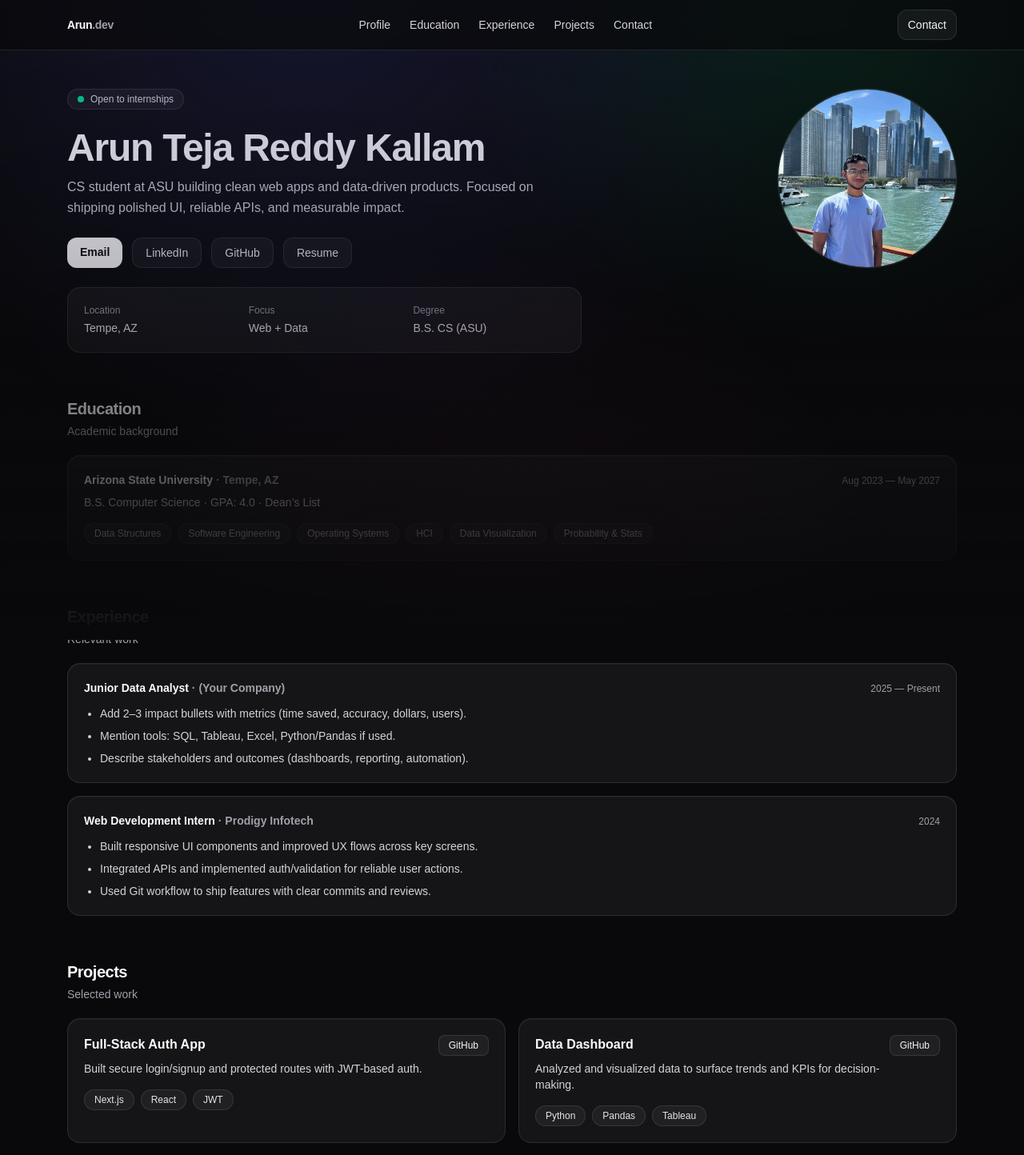
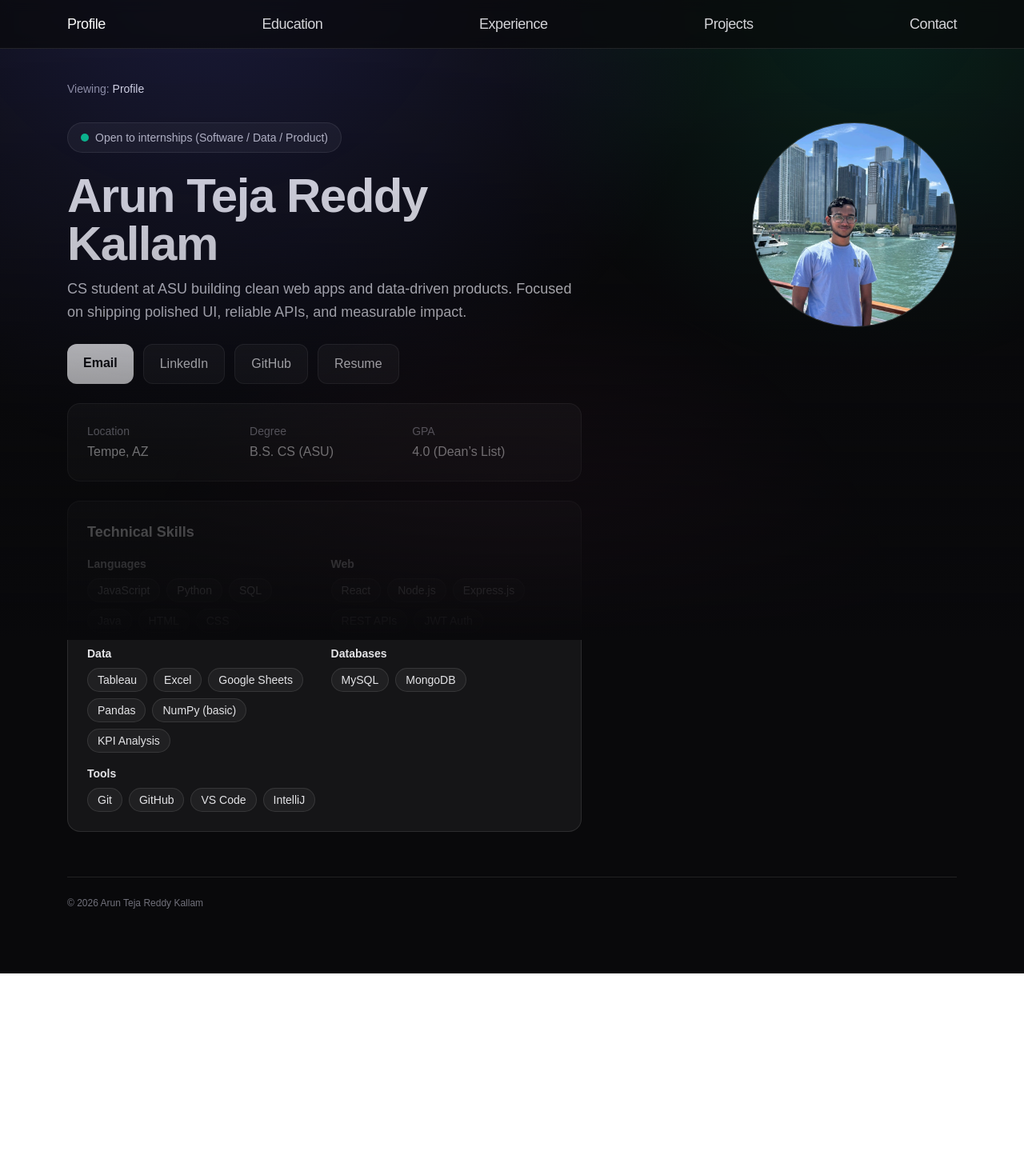
Before and after one commit to akallam04/arun-portfolio, a Next.js app: page / in a window 1280 px wide. Shown: the top 1444 px of the page at 80% size. After the commit the page ends 1217 px from the top, so only its background shows below. Built offline with nearby package versions, Linux system fonts and the light colour scheme.

Commit message:
Tabbed layout + resume content + bigger typography

```diff
--- a/app/page.tsx
+++ b/app/page.tsx
@@ -1,218 +1,134 @@
+"use client";
+
+import { useMemo, useState } from "react";
 import Image from "next/image";
 
-const nav = [
-  { label: "Profile", href: "#profile" },
-  { label: "Education", href: "#education" },
-  { label: "Experience", href: "#experience" },
-  { label: "Projects", href: "#projects" },
-  { label: "Contact", href: "#contact" },
+type SectionKey = "profile" | "education" | "experience" | "projects" | "contact";
+
+const nav: { key: SectionKey; label: string }[] = [
+  { key: "profile", label: "Profile" },
+  { key: "education", label: "Education" },
+  { key: "experience", label: "Experience" },
+  { key: "projects", label: "Projects" },
+  { key: "contact", label: "Contact" },
 ];
 
+const links = {
+  linkedin: "https://linkedin.com/in/akallam3",
+  github: "https://github.com/akallam04",
+  email: "mailto:akallam04@gmail.com",
+  resume: "/resume.pdf",
+};
+
 const skills = {
-  Languages: ["JavaScript", "Python", "Java", "SQL", "HTML", "CSS"],
-  Web: ["React", "Next.js", "Node.js", "Express.js", "REST APIs", "JWT Auth"],
-  Data: ["Tableau", "Excel", "Pandas (basic)", "NumPy (basic)"],
-  Tools: ["Git", "GitHub", "VS Code"],
+  Languages: ["JavaScript", "Python", "SQL", "Java", "HTML", "CSS"],
+  Web: ["React", "Node.js", "Express.js", "REST APIs", "JWT Auth"],
+  Data: ["Tableau", "Excel", "Google Sheets", "Pandas", "NumPy (basic)", "KPI Analysis"],
+  Databases: ["MySQL", "MongoDB"],
+  Tools: ["Git", "GitHub", "VS Code", "IntelliJ"],
 };
+
+const coursework = [
+  "Data Structures & Algorithms",
+  "Object-Oriented Programming",
+  "Software Engineering",
+  "Operating Systems",
+  "Principles of Programming Languages",
+  "Intro to Human-Computer Interaction",
+  "Foundations of Data Visualization",
+  "Discrete Mathematics",
+  "Probability & Statistics",
+  "Computer Organization & Assembly",
+];
+
+const experience = [
+  {
+    role: "Junior Data Analyst",
+    org: "Food Forest AI",
+    location: "Remote",
+    dates: "Jun 2025 – Jul 2025",
+    bullets: [
+      "Cleaned and validated datasets for 500+ company profiles using Excel/Google Sheets and Python, ensuring accuracy across business, contact, and geographic fields.",
+      "Extracted and standardized capabilities, certifications, and product data from websites, directories, and LinkedIn to deliver structured enrichment.",
+      "Automated Python QA checks to flag missing values, anomalies, and formatting issues—reducing manual review and producing ingestion-ready datasets that improved search/discovery for supply-chain users.",
+    ],
+  },
+  {
+    role: "Full-Stack Web Development Intern",
+    org: "Prodigy InfoTech",
+    location: "Remote",
+    dates: "Sep 2024 – Oct 2024",
+    bullets: [
+      "Built responsive web pages using HTML, CSS, and JavaScript, implementing interactive UI components and clean layouts.",
+      "Completed structured development tasks aligned with deadlines and real-world requirements; iterated based on feedback.",
+      "Used GitHub for version control, task submissions, and incremental improvements across multiple mini-projects.",
+    ],
+  },
+];
 
 const projects = [
   {
-    title: "Full-Stack Auth App",
-    description: "Built secure login/signup and protected routes with JWT-based auth.",
-    tags: ["Next.js", "React", "JWT"],
+    title: "Goalsetter — Full-Stack MERN App",
+    stack: ["React", "Node.js/Express", "MongoDB", "JWT Auth", "REST APIs"],
+    bullets: [
+      "Built a full-stack goals tracking application with JWT-based authentication, protected routes, and a responsive React UI.",
+      "Developed RESTful APIs to create/read/update/delete goals with server-side validation, error handling, and MongoDB persistence.",
+      "Extended the project with UI/UX improvements (loading/error states) and features like filtering/sorting, with clear GitHub documentation.",
+    ],
     github: "https://github.com/akallam04",
-    live: "",
   },
   {
-    title: "Data Dashboard",
-    description: "Analyzed and visualized data to surface trends and KPIs for decision-making.",
-    tags: ["Python", "Pandas", "Tableau"],
+    title: "Sales Insights — Business Analytics Dashboard",
+    stack: ["MySQL", "Excel", "Tableau"],
+    bullets: [
+      "Analyzed sales data using MySQL to compute KPIs (revenue trends, top customers/products, regional performance) and answer business questions.",
+      "Built an interactive Tableau dashboard with filters and drilldowns to visualize performance drivers and trends over time.",
+      "Documented data assumptions, query logic, and insights to ensure the analysis is reproducible and stakeholder-ready.",
+    ],
     github: "https://github.com/akallam04",
-    live: "",
-  },
-  {
-    title: "API + Database Project",
-    description: "Designed REST APIs and integrated a SQL database for CRUD workflows.",
-    tags: ["Node.js", "Express", "SQL"],
-    github: "https://github.com/akallam04",
-    live: "",
   },
 ];
 
 export default function Page() {
+  const [active, setActive] = useState<SectionKey>("profile");
+
+  const activeLabel = useMemo(() => nav.find((n) => n.key === active)?.label ?? "", [active]);
+
   return (
     <div className="min-h-screen bg-zinc-950 text-zinc-50">
       <Background />
 
       <header className="sticky top-0 z-50 border-b border-white/10 bg-zinc-950/70 backdrop-blur">
-        <div className="mx-auto flex max-w-6xl items-center justify-between px-5 py-3">
-          <a href="#profile" className="text-sm font-semibold tracking-tight">
-            Arun<span className="text-zinc-400">.dev</span>
-          </a>
-
-          <nav className="hidden items-center gap-6 md:flex">
+        <div className="mx-auto max-w-6xl px-5 py-4">
+          <nav className="flex items-center justify-between gap-6">
             {nav.map((n) => (
-              <a
-                key={n.href}
-                href={n.href}
-                className="text-sm text-zinc-300 hover:text-zinc-50"
+              <button
+                key={n.key}
+                onClick={() => setActive(n.key)}
+                className={[
+                  "text-base font-medium tracking-tight md:text-lg",
+                  active === n.key ? "text-zinc-50" : "text-zinc-300 hover:text-zinc-50",
+                ].join(" ")}
               >
                 {n.label}
-              </a>
+              </button>
             ))}
           </nav>
-
-          <div className="flex items-center gap-2">
-            <a
-              href="#contact"
-              className="rounded-xl border border-white/10 bg-white/5 px-3 py-2 text-sm text-zinc-100 hover:bg-white/10"
-            >
-              Contact
-            </a>
-          </div>
         </div>
       </header>
 
-      <main className="mx-auto max-w-6xl px-5 pb-20 pt-12">
-        <section id="profile" className="grid gap-10 md:grid-cols-[1.2fr_0.8fr]">
-          <div className="space-y-6">
-            <div className="inline-flex items-center gap-2 rounded-full border border-white/10 bg-white/5 px-3 py-1 text-xs text-zinc-300">
-              <span className="h-2 w-2 rounded-full bg-emerald-400" />
-              Open to internships
-            </div>
+      <main className="mx-auto max-w-6xl px-5 pb-20 pt-10">
+        <div className="mb-8">
+          <div className="text-sm text-zinc-400">
+            Viewing: <span className="text-zinc-100">{activeLabel}</span>
+          </div>
+        </div>
 
-            <div className="space-y-3">
-              <h1 className="text-4xl font-semibold tracking-tight md:text-5xl">
-                Arun Teja Reddy Kallam
-              </h1>
-              <p className="max-w-2xl text-base leading-relaxed text-zinc-300">
-                CS student at ASU building clean web apps and data-driven products. Focused on
-                shipping polished UI, reliable APIs, and measurable impact.
-              </p>
-            </div>
-
-            <div className="flex flex-wrap gap-3">
-              <PrimaryButton href="mailto:akallam04@gmail.com" label="Email" />
-              <GhostButton href="https://www.linkedin.com/in/akallam3/" label="LinkedIn" />
-              <GhostButton href="https://github.com/akallam04" label="GitHub" />
-              <GhostButton href="/resume.pdf" label="Resume" />
-            </div>
-
-            <div className="grid gap-4 rounded-2xl border border-white/10 bg-white/5 p-5 sm:grid-cols-3">
-              <Stat label="Location" value="Tempe, AZ" />
-              <Stat label="Focus" value="Web + Data" />
-              <Stat label="Degree" value="B.S. CS (ASU)" />
-            </div>
-          </div>
-
-          <div className="flex items-start justify-center md:justify-end">
-            <div className="relative h-44 w-44 overflow-hidden rounded-full border border-white/10 bg-white/5 shadow-[0_0_0_1px_rgba(255,255,255,0.04)] md:h-56 md:w-56">
-              <Image
-                src="/avatar.jpg"
-                alt="Arun Teja Reddy Kallam"
-                fill
-                className="object-cover"
-                priority
-              />
-            </div>
-          </div>
-        </section>
-
-        <Section id="education" title="Education" subtitle="Academic background">
-          <Card>
-            <div className="flex flex-col gap-1 sm:flex-row sm:items-baseline sm:justify-between">
-              <div className="text-sm font-semibold">
-                Arizona State University <span className="text-zinc-400">· Tempe, AZ</span>
-              </div>
-              <div className="text-xs text-zinc-400">Aug 2023 — May 2027</div>
-            </div>
-            <div className="mt-2 text-sm text-zinc-300">
-              B.S. Computer Science · GPA: 4.0 · Dean’s List
-            </div>
-            <div className="mt-4 flex flex-wrap gap-2">
-              <Tag>Data Structures</Tag>
-              <Tag>Software Engineering</Tag>
-              <Tag>Operating Systems</Tag>
-              <Tag>HCI</Tag>
-              <Tag>Data Visualization</Tag>
-              <Tag>Probability &amp; Stats</Tag>
-            </div>
-          </Card>
-        </Section>
-
-        <Section id="experience" title="Experience" subtitle="Relevant work">
-          <div className="grid gap-4">
-            <ExperienceItem
-              role="Junior Data Analyst"
-              org="(Your Company)"
-              dates="2025 — Present"
-              bullets={[
-                "Add 2–3 impact bullets with metrics (time saved, accuracy, dollars, users).",
-                "Mention tools: SQL, Tableau, Excel, Python/Pandas if used.",
-                "Describe stakeholders and outcomes (dashboards, reporting, automation).",
-              ]}
-            />
-            <ExperienceItem
-              role="Web Development Intern"
-              org="Prodigy Infotech"
-              dates="2024"
-              bullets={[
-                "Built responsive UI components and improved UX flows across key screens.",
-                "Integrated APIs and implemented auth/validation for reliable user actions.",
-                "Used Git workflow to ship features with clear commits and reviews.",
-              ]}
-            />
-          </div>
-        </Section>
-
-        <Section id="projects" title="Projects" subtitle="Selected work">
-          <div className="grid gap-4 md:grid-cols-2">
-            {projects.map((p) => (
-              <Card key={p.title}>
-                <div className="flex items-start justify-between gap-3">
-                  <div className="space-y-2">
-                    <div className="text-base font-semibold">{p.title}</div>
-                    <div className="text-sm text-zinc-300">{p.description}</div>
-                  </div>
-                  <div className="flex gap-2">
-                    <SmallButton href={p.github} label="GitHub" />
-                    {p.live ? <SmallButton href={p.live} label="Live" /> : null}
-                  </div>
-                </div>
-                <div className="mt-4 flex flex-wrap gap-2">
-                  {p.tags.map((t) => (
-                    <Tag key={t}>{t}</Tag>
-                  ))}
-                </div>
-              </Card>
-            ))}
-          </div>
-
-          <div className="mt-6 grid gap-4 md:grid-cols-2">
-            {Object.entries(skills).map(([k, items]) => (
-              <Card key={k}>
-                <div className="text-sm font-semibold">{k}</div>
-                <div className="mt-3 flex flex-wrap gap-2">
-                  {items.map((s) => (
-                    <Tag key={s}>{s}</Tag>
-                  ))}
-                </div>
-              </Card>
-            ))}
-          </div>
-        </Section>
-
-        <Section id="contact" title="Contact" subtitle="Let’s talk">
-          <Card>
-            <div className="text-sm text-zinc-300">
-              Email:{" "}
-              <a className="underline decoration-white/20 underline-offset-4" href="mailto:akallam04@gmail.com">
-                akallam04@gmail.com
-              </a>{" "}
-              · LinkedIn is the fastest way to reach me.
-            </div>
-          </Card>
-        </Section>
+        {active === "profile" ? <Profile /> : null}
+        {active === "education" ? <Education /> : null}
+        {active === "experience" ? <Experience /> : null}
+        {active === "projects" ? <Projects /> : null}
+        {active === "contact" ? <Contact /> : null}
 
         <footer className="mt-14 border-t border-white/10 pt-6 text-xs text-zinc-500">
           © {new Date().getFullYear()} Arun Teja Reddy Kallam
@@ -222,40 +138,198 @@ export default function Page() {
   );
 }
 
+function Profile() {
+  return (
+    <section className="grid gap-10 md:grid-cols-[1.2fr_0.8fr]">
+      <div className="space-y-6">
+        <div className="inline-flex items-center gap-2 rounded-full border border-white/10 bg-white/5 px-4 py-2 text-sm text-zinc-300">
+          <span className="h-2.5 w-2.5 rounded-full bg-emerald-400" />
+          Open to internships (Software / Data / Product)
+        </div>
+
+        <div className="space-y-3">
+          <h1 className="text-4xl font-semibold tracking-tight md:text-6xl">
+            Arun Teja Reddy Kallam
+          </h1>
+          <p className="max-w-2xl text-lg leading-relaxed text-zinc-300">
+            CS student at ASU building clean web apps and data-driven products. Focused on shipping
+            polished UI, reliable APIs, and measurable impact.
+          </p>
+        </div>
+
+        <div className="flex flex-wrap gap-3">
+          <PrimaryButton href={links.email} label="Email" />
+          <GhostButton href={links.linkedin} label="LinkedIn" />
+          <GhostButton href={links.github} label="GitHub" />
+          <GhostButton href={links.resume} label="Resume" download />
+        </div>
+
+        <div className="grid gap-4 rounded-2xl border border-white/10 bg-white/5 p-6 sm:grid-cols-3">
+          <Stat label="Location" value="Tempe, AZ" />
+          <Stat label="Degree" value="B.S. CS (ASU)" />
+          <Stat label="GPA" value="4.0 (Dean’s List)" />
+        </div>
+
+        <div className="rounded-2xl border border-white/10 bg-white/5 p-6">
+          <div className="text-lg font-semibold">Technical Skills</div>
+          <div className="mt-4 grid gap-4 md:grid-cols-2">
+            {Object.entries(skills).map(([k, items]) => (
+              <div key={k}>
+                <div className="text-sm font-semibold text-zinc-200">{k}</div>
+                <div className="mt-2 flex flex-wrap gap-2">
+                  {items.map((s) => (
+                    <Tag key={s}>{s}</Tag>
+                  ))}
+                </div>
+              </div>
+            ))}
+          </div>
+        </div>
+      </div>
+
+      <div className="flex items-start justify-center md:justify-end">
+        <div className="relative h-48 w-48 overflow-hidden rounded-full border border-white/10 bg-white/5 md:h-64 md:w-64">
+          <Image src="/avatar.jpg" alt="Arun Teja Reddy Kallam" fill className="object-cover" priority />
+        </div>
+      </div>
+    </section>
+  );
+}
+
+function Education() {
+  return (
+    <section className="space-y-5">
+      <h2 className="text-3xl font-semibold tracking-tight">Education</h2>
+      <Card>
+        <div className="flex flex-col gap-2 sm:flex-row sm:items-baseline sm:justify-between">
+          <div className="text-lg font-semibold">
+            Arizona State University <span className="text-zinc-400">· Tempe, AZ</span>
+          </div>
+          <div className="text-sm text-zinc-400">Aug 2023 – May 2027</div>
+        </div>
+        <div className="mt-2 text-base text-zinc-300">
+          B.S. in Computer Science · GPA: 4.0 · Dean’s List
+        </div>
+
+        <div className="mt-5 text-sm font-semibold text-zinc-200">Relevant Coursework</div>
+        <div className="mt-3 flex flex-wrap gap-2">
+          {coursework.map((c) => (
+            <Tag key={c}>{c}</Tag>
+          ))}
+        </div>
+      </Card>
+    </section>
+  );
+}
+
+function Experience() {
+  return (
+    <section className="space-y-5">
+      <h2 className="text-3xl font-semibold tracking-tight">Experience</h2>
+      <div className="grid gap-4">
+        {experience.map((e) => (
+          <Card key={e.role + e.org}>
+            <div className="flex flex-col gap-2 sm:flex-row sm:items-baseline sm:justify-between">
+              <div className="text-lg font-semibold">
+                {e.role} <span className="text-zinc-400">· {e.org} ({e.location})</span>
+              </div>
+              <div className="text-sm text-zinc-400">{e.dates}</div>
+            </div>
+            <ul className="mt-4 list-disc space-y-2 pl-5 text-base text-zinc-300">
+              {e.bullets.map((b) => (
+                <li key={b}>{b}</li>
+              ))}
+            </ul>
+          </Card>
+        ))}
+      </div>
+    </section>
+  );
+}
+
+function Projects() {
+  return (
+    <section className="space-y-5">
+      <h2 className="text-3xl font-semibold tracking-tight">Projects</h2>
+      <div className="grid gap-4 md:grid-cols-2">
+        {projects.map((p) => (
+          <Card key={p.title}>
+            <div className="flex items-start justify-between gap-3">
+              <div>
+                <div className="text-lg font-semibold">{p.title}</div>
+                <div className="mt-2 flex flex-wrap gap-2">
+                  {p.stack.map((t) => (
+                    <Tag key={t}>{t}</Tag>
+                  ))}
+                </div>
+              </div>
+              <SmallButton href={p.github} label="GitHub" />
+            </div>
+            <ul className="mt-4 list-disc space-y-2 pl-5 text-base text-zinc-300">
+              {p.bullets.map((b) => (
+                <li key={b}>{b}</li>
+              ))}
+            </ul>
+          </Card>
+        ))}
+      </div>
+    </section>
+  );
+}
+
+function Contact() {
+  return (
+    <section className="space-y-5">
+      <h2 className="text-3xl font-semibold tracking-tight">Contact</h2>
+      <Card>
+        <div className="space-y-3 text-lg text-zinc-300">
+          <div>
+            Email:{" "}
+            <a className="underline decoration-white/20 underline-offset-4" href={links.email}>
+              akallam04@gmail.com
+            </a>
+          </div>
+          <div>Phone: (480) 937-6420</div>
+          <div>
+            LinkedIn:{" "}
+            <a
+              className="underline decoration-white/20 underline-offset-4"
+              href={links.linkedin}
+              target="_blank"
+              rel="noreferrer"
+            >
+              linkedin.com/in/akallam3
+            </a>
+          </div>
+          <div>
+            GitHub:{" "}
+            <a
+              className="underline decoration-white/20 underline-offset-4"
+              href={links.github}
+              target="_blank"
+              rel="noreferrer"
+            >
+              github.com/akallam04
+            </a>
+          </div>
+        </div>
+      </Card>
+    </section>
+  );
+}
+
 function Background() {
   return (
     <>
-      <div className="pointer-events-none fixed inset-0 bg-[radial-gradient(1200px_circle_at_30%_-10%,rgba(99,102,241,0.18),transparent_55%),radial-gradient(900px_circle_at_80%_0%,rgba(16,185,129,0.14),transparent_50%),radial-gradient(900px_circle_at_50%_100%,rgba(236,72,153,0.10),transparent_55%)]" />
-      <div className="pointer-events-none fixed inset-0 bg-gradient-to-b from-transparent via-zinc-950/30 to-zinc-950" />
+      <div className="pointer-events-none fixed inset-0 bg-[radial-gradient(1200px_circle_at_20%_-10%,rgba(99,102,241,0.22),transparent_55%),radial-gradient(900px_circle_at_85%_0%,rgba(16,185,129,0.16),transparent_52%),radial-gradient(900px_circle_at_50%_105%,rgba(236,72,153,0.12),transparent_55%)]" />
+      <div className="pointer-events-none fixed inset-0 bg-gradient-to-b from-transparent via-zinc-950/25 to-zinc-950" />
     </>
-  );
-}
-
-function Section({
-  id,
-  title,
-  subtitle,
-  children,
-}: {
-  id: string;
-  title: string;
-  subtitle?: string;
-  children: React.ReactNode;
-}) {
-  return (
-    <section id={id} className="mt-14 scroll-mt-20">
-      <div className="mb-5">
-        <h2 className="text-xl font-semibold tracking-tight">{title}</h2>
-        {subtitle ? <div className="mt-1 text-sm text-zinc-400">{subtitle}</div> : null}
-      </div>
-      {children}
-    </section>
   );
 }
 
 function Card({ children }: { children: React.ReactNode }) {
   return (
-    <div className="rounded-2xl border border-white/10 bg-white/5 p-5 shadow-[0_1px_0_0_rgba(255,255,255,0.04)_inset]">
+    <div className="rounded-2xl border border-white/10 bg-white/5 p-6 shadow-[0_1px_0_0_rgba(255,255,255,0.05)_inset]">
       {children}
     </div>
   );
@@ -263,7 +337,7 @@ function Card({ children }: { children: React.ReactNode }) {
 
 function Tag({ children }: { children: React.ReactNode }) {
   return (
-    <span className="rounded-full border border-white/10 bg-white/5 px-3 py-1 text-xs text-zinc-200">
+    <span className="rounded-full border border-white/10 bg-white/5 px-3 py-1 text-sm text-zinc-200">
       {children}
     </span>
   );
@@ -272,8 +346,8 @@ function Tag({ children }: { children: React.ReactNode }) {
 function Stat({ label, value }: { label: string; value: string }) {
   return (
     <div className="space-y-1">
-      <div className="text-xs text-zinc-400">{label}</div>
-      <div className="text-sm font-medium text-zinc-100">{value}</div>
+      <div className="text-sm text-zinc-400">{label}</div>
+      <div className="text-base font-medium text-zinc-100">{value}</div>
     </div>
   );
 }
@@ -282,20 +356,29 @@ function PrimaryButton({ href, label }: { href: string; label: string }) {
   return (
     <a
       href={href}
-      className="rounded-xl bg-white px-4 py-2 text-sm font-semibold text-zinc-950 hover:bg-zinc-200"
+      className="rounded-xl bg-white px-5 py-3 text-base font-semibold text-zinc-950 hover:bg-zinc-200"
     >
       {label}
     </a>
   );
 }
 
-function GhostButton({ href, label }: { href: string; label: string }) {
+function GhostButton({
+  href,
+  label,
+  download,
+}: {
+  href: string;
+  label: string;
+  download?: boolean;
+}) {
   return (
     <a
       href={href}
+      download={download ? true : undefined}
       target={href.startsWith("http") ? "_blank" : undefined}
       rel={href.startsWith("http") ? "noreferrer" : undefined}
-      className="rounded-xl border border-white/10 bg-white/5 px-4 py-2 text-sm font-medium text-zinc-100 hover:bg-white/10"
+      className="rounded-xl border border-white/10 bg-white/5 px-5 py-3 text-base font-medium text-zinc-100 hover:bg-white/10"
     >
       {label}
     </a>
@@ -306,39 +389,11 @@ function SmallButton({ href, label }: { href: string; label: string }) {
   return (
     <a
       href={href}
-      target={href.startsWith("http") ? "_blank" : undefined}
-      rel={href.startsWith("http") ? "noreferrer" : undefined}
-      className="rounded-lg border border-white/10 bg-white/5 px-3 py-1 text-xs text-zinc-100 hover:bg-white/10"
+      target="_blank"
+      rel="noreferrer"
+      className="rounded-lg border border-white/10 bg-white/5 px-3 py-2 text-sm text-zinc-100 hover:bg-white/10"
     >
       {label}
     </a>
   );
 }
-
-function ExperienceItem({
-  role,
-  org,
-  dates,
-  bullets,
-}: {
-  role: string;
-  org: string;
-  dates: string;
-  bullets: string[];
-}) {
-  return (
-    <Card>
-      <div className="flex flex-col gap-1 sm:flex-row sm:items-baseline sm:justify-between">
-        <div className="text-sm font-semibold">
-          {role} <span className="text-zinc-400">· {org}</span>
-        </div>
-        <div className="text-xs text-zinc-400">{dates}</div>
-      </div>
-      <ul className="mt-3 list-disc space-y-2 pl-5 text-sm text-zinc-300">
-        {bullets.map((b) => (
-          <li key={b}>{b}</li>
-        ))}
-      </ul>
-    </Card>
-  );
-}
```
